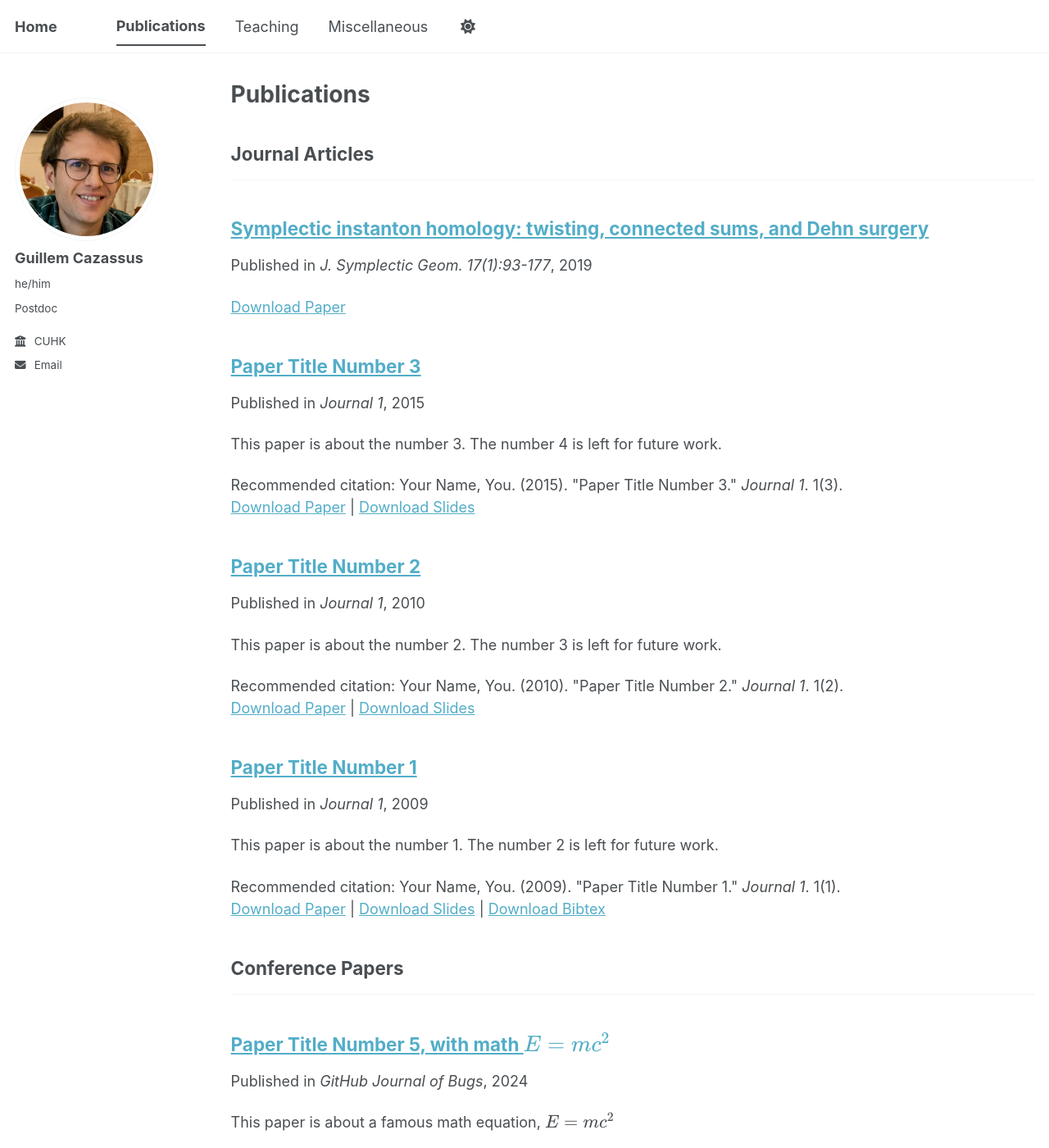
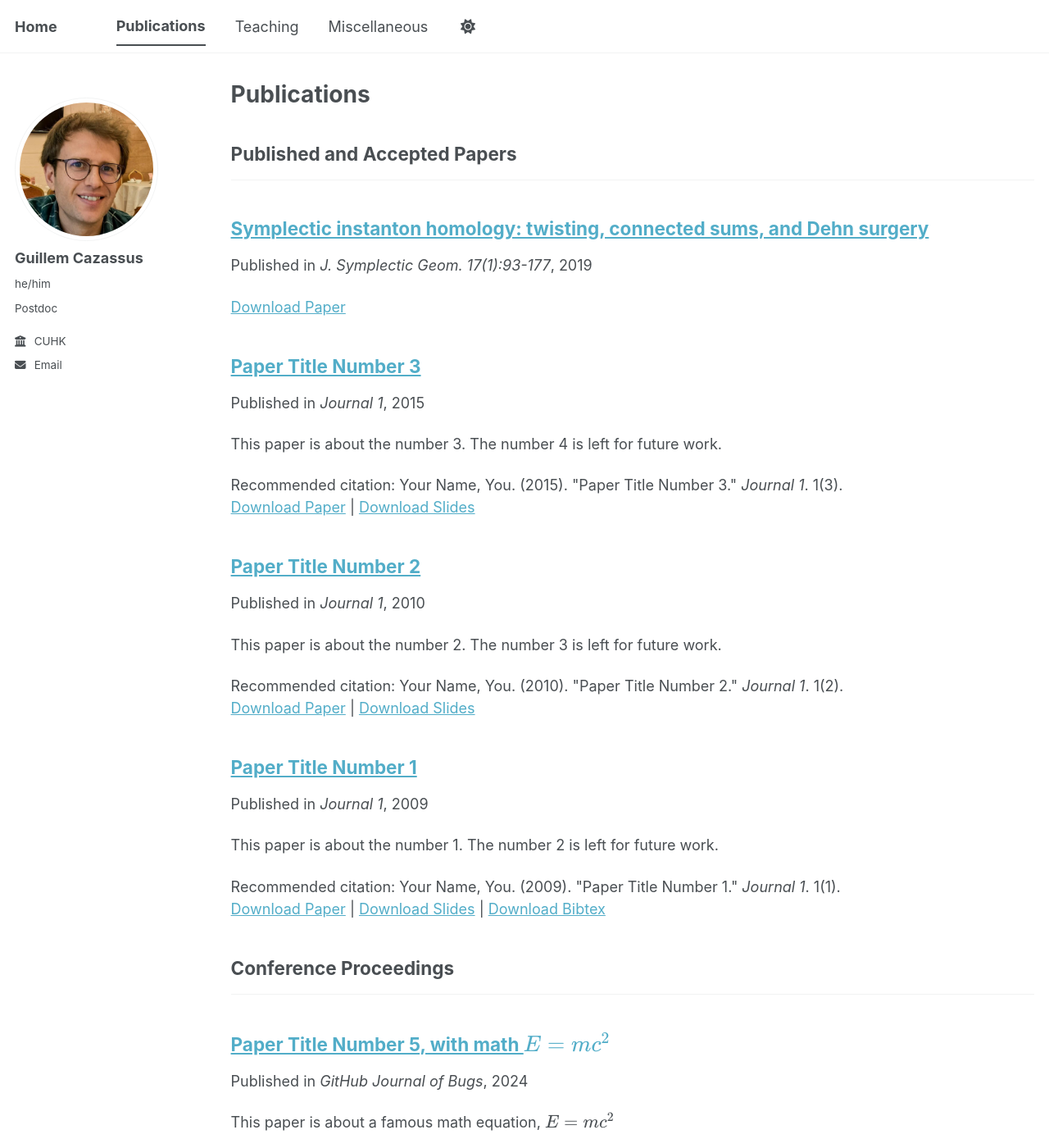
Before and after one commit to guillemcazassus/guillemcazassus, a Jekyll site: the page built from _pages/publications.html, in a window 1280 px wide and 1400 px high. Shown: the whole window at 82% size. Built offline with Jekyll 4.4.1, drawn with Linux system fonts in a browser that asks for light colours; a script bundle is joined from its source files by our own code; library files that are not in the unit come from our copies.

Commit message:
Update _config.yml

```diff
--- a/_config.yml
+++ b/_config.yml
@@ -87,9 +87,9 @@ publication_category:
   books:
     title: 'Books'
   manuscripts:
-    title: 'Journal Articles'
+    title: 'Published and Accepted Papers'
   conferences:
-    title: 'Conference Papers'
+    title: 'Conference Proceedings'
 
 # Site Settings
 teaser                   :  # filename of teaser fallback teaser image placed in /images/ for social media previews
```
